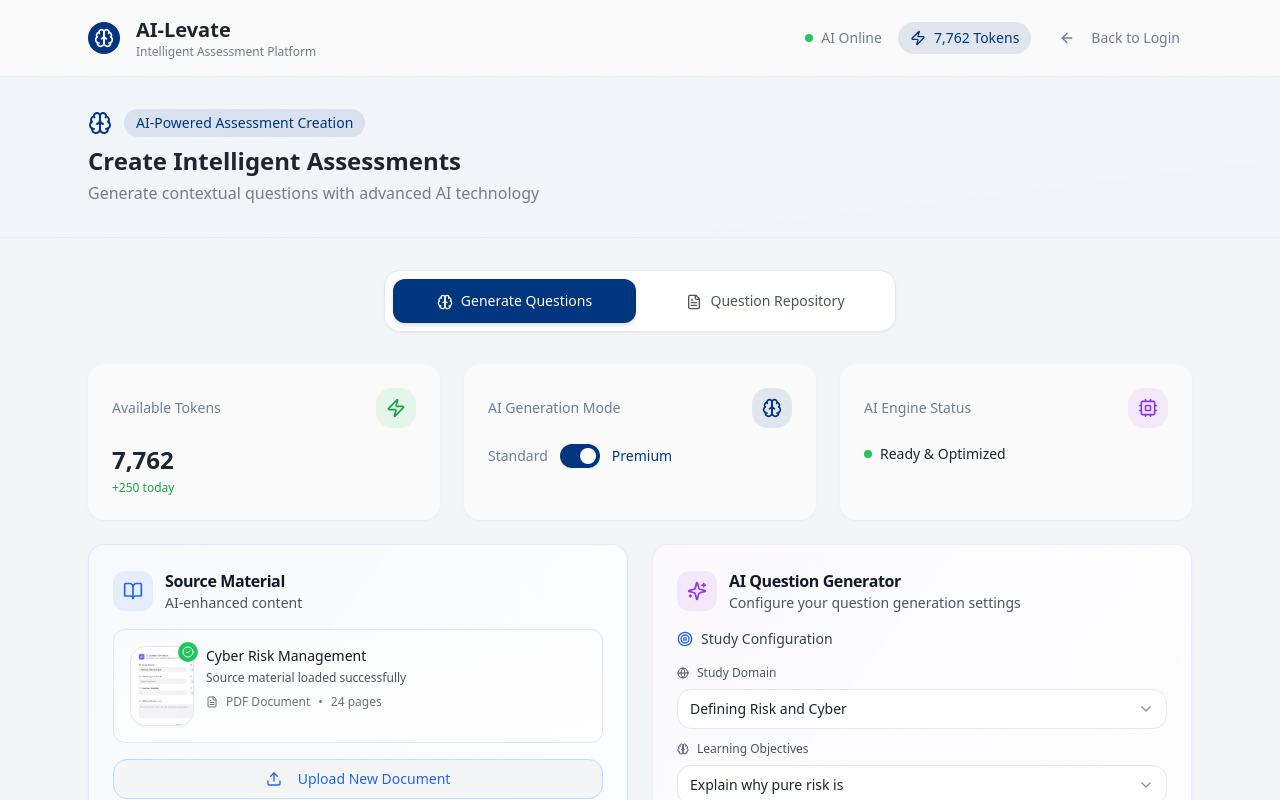
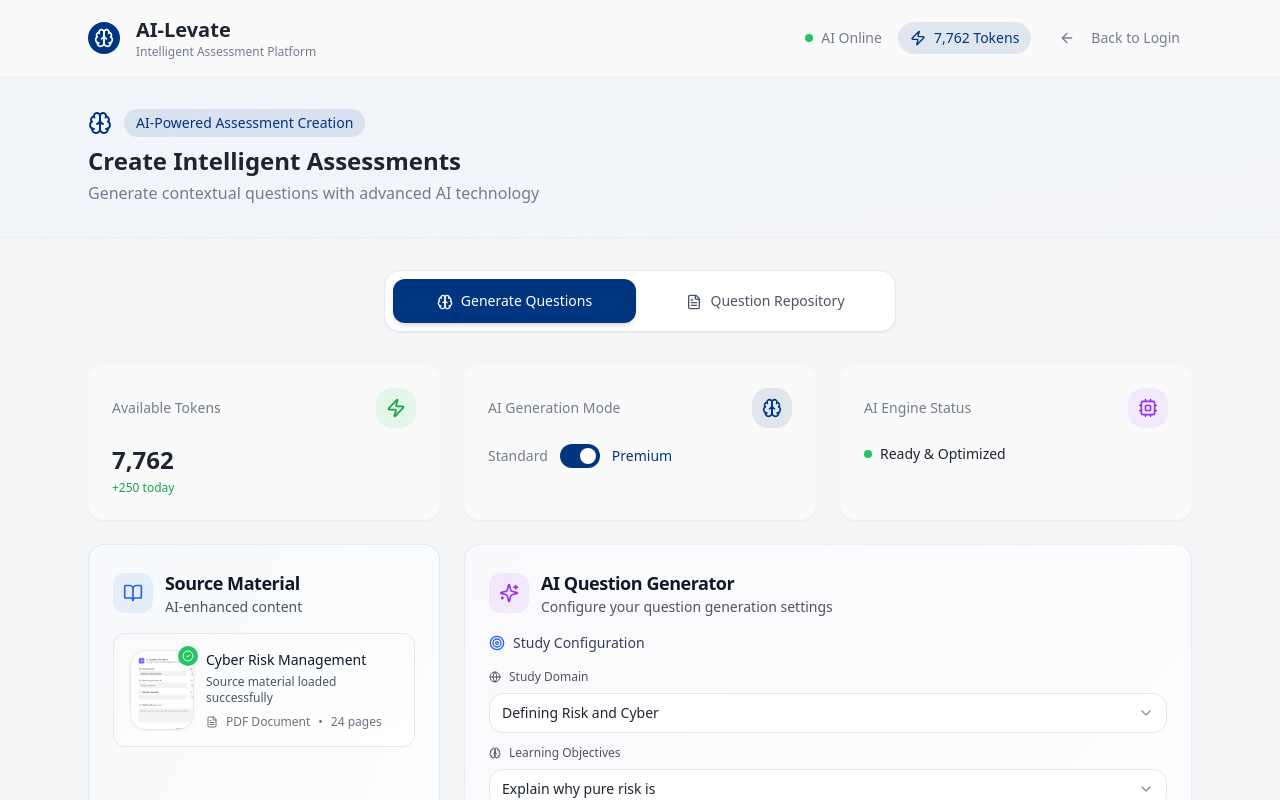
Before and after one commit to anantha-krishna-ks/ai-levate-new-ui, a React (Vite) app: page /question-generator/1 in a window 1280 px wide. Shown: the top 800 px of the page. Built offline with nearby package versions, Linux system fonts and the light colour scheme.

Commit message:
Refactor Question Generator UI
Adjust layout, font sizes, and remove button.

```diff
--- a/src/pages/QuestionGenerator.tsx
+++ b/src/pages/QuestionGenerator.tsx
@@ -216,17 +216,17 @@ const QuestionGenerator = () => {
             </div>
 
             {/* Configuration Cards */}
-            <div className="grid grid-cols-1 lg:grid-cols-2 gap-6">
+            <div className="grid grid-cols-1 lg:grid-cols-3 gap-6">
 
               {/* Source Material - Enhanced */}
-              <Card className="border border-blue-200/50 shadow-sm bg-gradient-to-br from-blue-50/30 to-white">
+              <Card className="lg:col-span-1 border border-blue-200/50 shadow-sm bg-gradient-to-br from-blue-50/30 to-white">
                 <CardHeader className="pb-4">
                   <div className="flex items-center gap-3">
                     <div className="h-10 w-10 bg-blue-500/10 rounded-xl flex items-center justify-center">
                       <BookOpen className="h-5 w-5 text-blue-600" />
                     </div>
                     <div>
-                      <CardTitle className="text-base text-gray-900">Source Material</CardTitle>
+                      <CardTitle className="text-lg text-gray-900">Source Material</CardTitle>
                       <p className="text-sm text-gray-600">AI-enhanced content</p>
                     </div>
                   </div>
@@ -257,27 +257,18 @@ const QuestionGenerator = () => {
                       </div>
                     </div>
                   </div>
-
-                  {/* Upload Button */}
-                  <Button
-                    variant="outline"
-                    className="w-full border-blue-200 text-blue-600 hover:bg-blue-50 hover:border-blue-300"
-                  >
-                    <Upload className="h-4 w-4 mr-2" />
-                    Upload New Document
-                  </Button>
                 </CardContent>
               </Card>
 
               {/* AI Question Generator - Enhanced */}
-              <Card className="border border-purple-200/50 shadow-sm bg-gradient-to-br from-purple-50/30 to-white">
+              <Card className="lg:col-span-2 border border-purple-200/50 shadow-sm bg-gradient-to-br from-purple-50/30 to-white">
                 <CardHeader className="pb-4">
                   <div className="flex items-center gap-3">
                     <div className="h-10 w-10 bg-purple-500/10 rounded-xl flex items-center justify-center">
                       <Sparkles className="h-5 w-5 text-purple-600" />
                     </div>
                     <div>
-                      <CardTitle className="text-base text-gray-900">AI Question Generator</CardTitle>
+                      <CardTitle className="text-lg text-gray-900">AI Question Generator</CardTitle>
                       <p className="text-sm text-gray-600">Configure your question generation settings</p>
                     </div>
                   </div>
```
